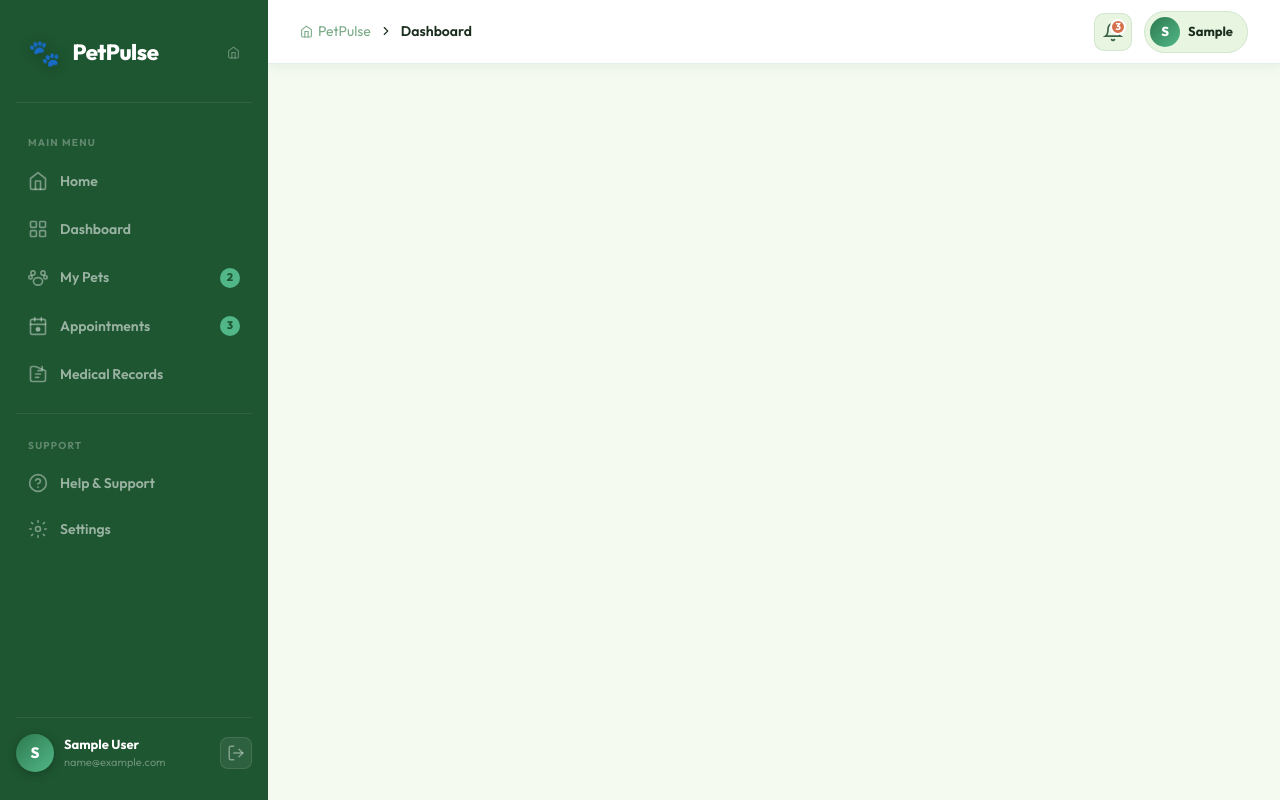
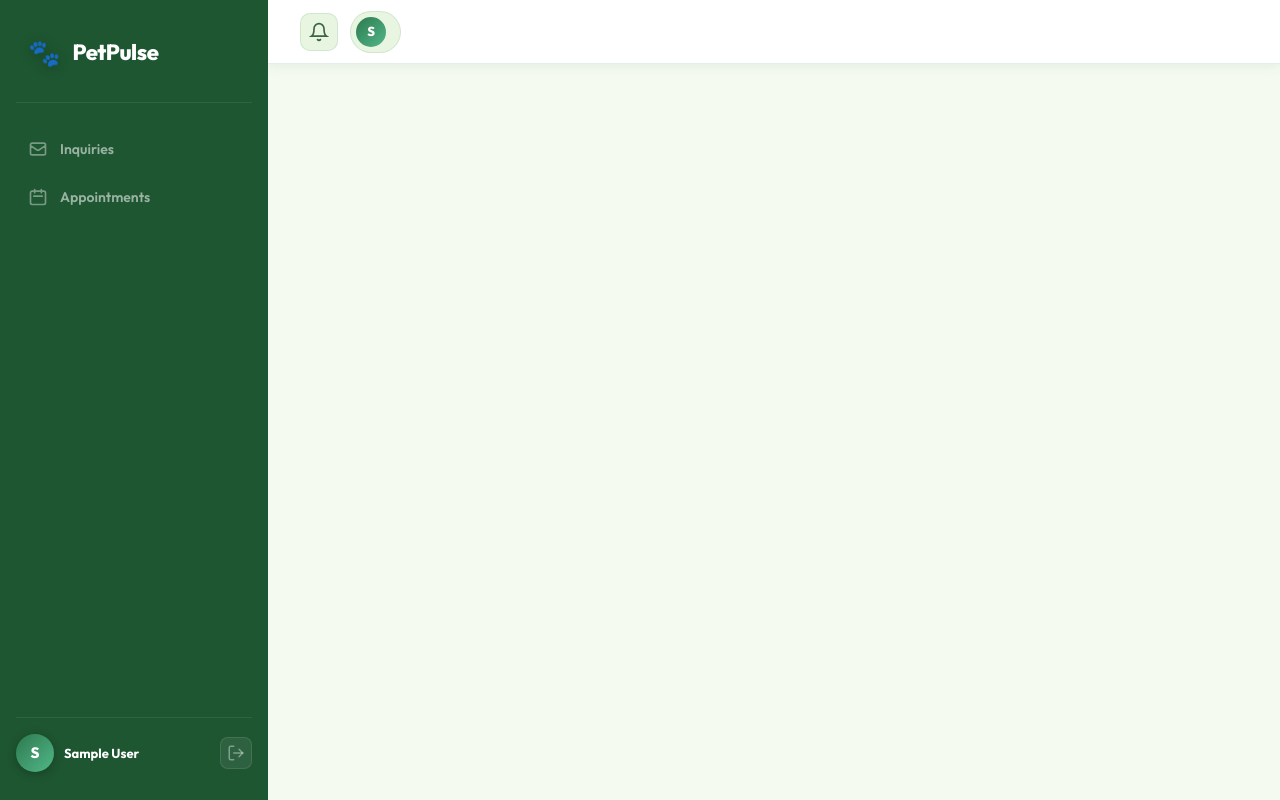
Before and after one commit to Harshavidath12/Pet-Pulse, a React (Vite) app in the folder Frontend/: page /dashboard/overview in a window 1280 px wide. Built offline with nearby package versions, Linux system fonts and the light colour scheme; sample sign-in values are in the browser's storage; a web font is replaced by a local one.

Commit message:
feat(Dashboard): add role-based admin sidebar with Inquiries and Appointments tabs

```diff
--- a/Frontend/src/pages/Dashboard.jsx
+++ b/Frontend/src/pages/Dashboard.jsx
@@ -1,6 +1,8 @@
 import { useState, useRef, useEffect } from 'react';
 import { Routes, Route, NavLink, Link, useNavigate, useLocation } from 'react-router-dom';
 import { useAuth } from '../context/AuthContext';
+import AdminInquiries from './AdminInquiries';
+import AdminAppointments from '../components/AdminAppointments';
 import Overview from './dashboard/Overview';
 import MyPets from './dashboard/MyPets';
 import Appointments from './dashboard/Appointments';
@@ -24,44 +26,6 @@ function writeLS(key, value) {
   localStorage.setItem(key, JSON.stringify(value));
 }
 
-/* ── Nav icon SVGs ── */
-const Icons = {
-  home: (
-    <svg width="20" height="20" viewBox="0 0 24 24" fill="none" stroke="currentColor" strokeWidth="2" strokeLinecap="round" strokeLinejoin="round">
-      <path d="M3 9l9-7 9 7v11a2 2 0 01-2 2H5a2 2 0 01-2-2z"/>
-      <polyline points="9 22 9 12 15 12 15 22"/>
-    </svg>
-  ),
-  dashboard: (
-    <svg width="20" height="20" viewBox="0 0 24 24" fill="none" stroke="currentColor" strokeWidth="2" strokeLinecap="round" strokeLinejoin="round">
-      <rect x="3" y="3" width="7" height="7" rx="1"/><rect x="14" y="3" width="7" height="7" rx="1"/>
-      <rect x="3" y="14" width="7" height="7" rx="1"/><rect x="14" y="14" width="7" height="7" rx="1"/>
-    </svg>
-  ),
-  pets: (
-    <svg width="20" height="20" viewBox="0 0 24 24" fill="none" stroke="currentColor" strokeWidth="2" strokeLinecap="round" strokeLinejoin="round">
-      <circle cx="6" cy="6" r="2.5"/><circle cx="18" cy="6" r="2.5"/>
-      <circle cx="3" cy="11" r="2"/><circle cx="21" cy="11" r="2"/>
-      <ellipse cx="12" cy="16" rx="5.5" ry="4.5"/>
-    </svg>
-  ),
-  appointments: (
-    <svg width="20" height="20" viewBox="0 0 24 24" fill="none" stroke="currentColor" strokeWidth="2" strokeLinecap="round" strokeLinejoin="round">
-      <rect x="3" y="4" width="18" height="18" rx="2"/>
-      <line x1="16" y1="2" x2="16" y2="6"/><line x1="8" y1="2" x2="8" y2="6"/>
-      <line x1="3" y1="10" x2="21" y2="10"/>
-      <circle cx="12" cy="16" r="2" fill="currentColor"/>
-    </svg>
-  ),
-  records: (
-    <svg width="20" height="20" viewBox="0 0 24 24" fill="none" stroke="currentColor" strokeWidth="2" strokeLinecap="round" strokeLinejoin="round">
-      <path d="M9 3H5a2 2 0 00-2 2v14a2 2 0 002 2h14a2 2 0 002-2V8z"/>
-      <polyline points="17 3 17 8 12 8"/><line x1="9" y1="12" x2="15" y2="12"/>
-      <line x1="9" y1="16" x2="13" y2="16"/>
-    </svg>
-  ),
-};
-
 export default function Dashboard() {
   const { user, logout } = useAuth();
   const navigate  = useNavigate();
@@ -77,6 +41,16 @@ export default function Dashboard() {
   /* ── Sidebar badges ── persisted in localStorage ── */
   const [petsBadge,  setPetsBadge]  = useState(() => readLS(LS_KEYS.pets,  2));
   const [apptsBadge, setApptsBadge] = useState(() => readLS(LS_KEYS.appts, 3));
+
+  useEffect(() => {
+    if (location.pathname === '/dashboard' || location.pathname === '/dashboard/') {
+      if (user?.role === 'admin') {
+        navigate('/dashboard/inquiries', { replace: true });
+      } else {
+        navigate('/dashboard/overview', { replace: true });
+      }
+    }
+  }, [location, navigate, user]);
 
   /* Clear sidebar badge when user visits the corresponding page */
   useEffect(() => {
@@ -115,191 +89,90 @@ export default function Dashboard() {
     navigate('/');
   };
 
-  /* Dynamic nav items — badges come from state */
-  const navItems = [
-    { to: '/',                                  label: 'Home',            icon: Icons.home,         badge: 0           },
-    { to: '/dashboard',              end: true, label: 'Dashboard',      icon: Icons.dashboard,    badge: 0           },
-    { to: '/dashboard/pets',                    label: 'My Pets',         icon: Icons.pets,         badge: petsBadge   },
-    { to: '/dashboard/appointments',            label: 'Appointments',    icon: Icons.appointments, badge: apptsBadge  },
-    { to: '/dashboard/records',                 label: 'Medical Records', icon: Icons.records,      badge: 0           },
-  ];
+  const navLinks = user?.role === 'admin'
+    ? [
+        { path: '/dashboard/inquiries', label: 'Inquiries', icon: 'M3 8l7.89 5.26a2 2 0 002.22 0L21 8M5 19h14a2 2 0 002-2V7a2 2 0 00-2-2H5a2 2 0 00-2 2v10a2 2 0 002 2z' },
+        { path: '/dashboard/appointments', label: 'Appointments', icon: 'M8 7V3m8 4V3m-9 8h10M5 21h14a2 2 0 002-2V7a2 2 0 00-2-2H5a2 2 0 00-2 2v12a2 2 0 002 2z' },
+      ]
+    : [
+        { path: '/dashboard/overview', label: 'Dashboard', icon: 'M4 6a2 2 0 012-2h2a2 2 0 012 2v2a2 2 0 01-2 2H6a2 2 0 01-2-2V6zM14 6a2 2 0 012-2h2a2 2 0 012 2v2a2 2 0 01-2 2h-2a2 2 0 01-2-2V6zM4 16a2 2 0 012-2h2a2 2 0 012 2v2a2 2 0 01-2 2H6a2 2 0 01-2-2v-2zM14 16a2 2 0 012-2h2a2 2 0 012 2v2a2 2 0 01-2 2h-2a2 2 0 01-2-2v-2z' },
+        { path: '/dashboard/pets', label: 'My Pets', icon: 'M4.318 6.318a4.5 4.5 0 000 6.364L12 20.364l7.682-7.682a4.5 4.5 0 00-6.364-6.364L12 7.636l-1.318-1.318a4.5 4.5 0 00-6.364 0z' },
+        { path: '/dashboard/appointments', label: 'Appointments', icon: 'M8 7V3m8 4V3m-9 8h10M5 21h14a2 2 0 002-2V7a2 2 0 00-2-2H5a2 2 0 00-2 2v12a2 2 0 002 2z' },
+        { path: '/dashboard/records', label: 'Medical Records', icon: 'M9 12h6m-6 4h6m2 5H7a2 2 0 01-2-2V5a2 2 0 012-2h5.586a1 1 0 01.707.293l5.414 5.414a1 1 0 01.293.707V19a2 2 0 01-2 2z' }
+      ];
 
   return (
     <div className="dashboard-layout">
-      {/* Mobile overlay */}
       {sidebarOpen && (
         <div className="sidebar-mobile-overlay" onClick={() => setSidebarOpen(false)} />
       )}
 
-      {/* ── Sidebar ── */}
       <aside className={`dashboard-sidebar ${sidebarOpen ? 'sidebar--open' : ''}`}>
         <Link to="/" className="sidebar-logo" title="Back to Home" id="sidebar-home-link">
           <span className="sidebar-logo-icon">🐾</span>
           <span className="sidebar-logo-text">PetPulse</span>
-          <svg
-            width="13" height="13" viewBox="0 0 24 24" fill="none"
-            stroke="rgba(255,255,255,0.35)" strokeWidth="2" strokeLinecap="round"
-            style={{ marginLeft: 'auto', flexShrink: 0 }}
-          >
-            <path d="M3 9l9-7 9 7v11a2 2 0 01-2 2H5a2 2 0 01-2-2z"/>
-            <polyline points="9 22 9 12 15 12 15 22"/>
-          </svg>
         </Link>
 
         <nav className="sidebar-nav">
-          <div className="sidebar-nav-section-label">Main Menu</div>
-          {navItems.map(({ to, end, label, icon, badge }) => (
+          {navLinks.map(({ path, label, icon }) => (
             <NavLink
-              key={to}
-              to={to}
-              end={end}
-              className={({ isActive }) =>
-                `sidebar-nav-item ${isActive ? 'sidebar-nav-item--active' : ''}`
-              }
+              key={path}
+              to={path}
+              className={({ isActive }) => `sidebar-nav-item ${isActive ? 'sidebar-nav-item--active' : ''}`}
               onClick={() => setSidebarOpen(false)}
-              id={`sidebar-${label.toLowerCase().replace(/\s+/g, '-')}`}
             >
-              <span className="sidebar-nav-icon">{icon}</span>
+              <span className="sidebar-nav-icon">
+                <svg width="20" height="20" viewBox="0 0 24 24" fill="none" stroke="currentColor" strokeWidth="2" strokeLinecap="round" strokeLinejoin="round"><path d={icon}/></svg>
+              </span>
               <span className="sidebar-nav-label">{label}</span>
-              {badge > 0 && <span className="sidebar-nav-badge">{badge}</span>}
             </NavLink>
           ))}
         </nav>
 
-        <div className="sidebar-divider" />
-
-        <nav className="sidebar-nav">
-          <div className="sidebar-nav-section-label">Support</div>
-          <button className="sidebar-nav-item" style={{ width: '100%', textAlign: 'left', background: 'none', border: 'none', cursor: 'pointer' }}>
-            <span className="sidebar-nav-icon">
-              <svg width="20" height="20" viewBox="0 0 24 24" fill="none" stroke="currentColor" strokeWidth="2" strokeLinecap="round"><circle cx="12" cy="12" r="10"/><path d="M9.09 9a3 3 0 015.83 1c0 2-3 3-3 3"/><line x1="12" y1="17" x2="12.01" y2="17"/></svg>
-            </span>
-            <span className="sidebar-nav-label">Help &amp; Support</span>
-          </button>
-          <button className="sidebar-nav-item" style={{ width: '100%', textAlign: 'left', background: 'none', border: 'none', cursor: 'pointer' }}>
-            <span className="sidebar-nav-icon">
-              <svg width="20" height="20" viewBox="0 0 24 24" fill="none" stroke="currentColor" strokeWidth="2" strokeLinecap="round"><circle cx="12" cy="12" r="3"/><path d="M12 2v2m0 16v2M4.22 4.22l1.42 1.42m12.72 12.72l1.42 1.42M2 12h2m16 0h2M4.22 19.78l1.42-1.42M18.36 5.64l1.42-1.42"/></svg>
-            </span>
-            <span className="sidebar-nav-label">Settings</span>
-          </button>
-        </nav>
-
-        {/* User at bottom */}
         <div className="sidebar-user">
-          <div className="sidebar-user-avatar">
-            {user?.avatar || user?.name?.[0] || 'U'}
-          </div>
+          <div className="sidebar-user-avatar">{user?.avatar || user?.name?.[0] || 'U'}</div>
           <div className="sidebar-user-info">
             <span className="sidebar-user-name">{user?.name}</span>
-            <span className="sidebar-user-email">{user?.email}</span>
           </div>
-          <button
-            className="sidebar-logout-btn"
-            onClick={handleLogout}
-            aria-label="Logout"
-            title="Sign out"
-            id="logout-btn"
-          >
-            <svg width="18" height="18" viewBox="0 0 24 24" fill="none" stroke="currentColor" strokeWidth="2" strokeLinecap="round">
-              <path d="M9 21H5a2 2 0 01-2-2V5a2 2 0 012-2h4"/>
-              <polyline points="16 17 21 12 16 7"/>
-              <line x1="21" y1="12" x2="9" y2="12"/>
-            </svg>
+          <button className="sidebar-logout-btn" onClick={handleLogout} aria-label="Logout">
+            <svg width="18" height="18" viewBox="0 0 24 24" fill="none" stroke="currentColor" strokeWidth="2" strokeLinecap="round"><path d="M9 21H5a2 2 0 01-2-2V5a2 2 0 012-2h4"/><polyline points="16 17 21 12 16 7"/><line x1="21" y1="12" x2="9" y2="12"/></svg>
           </button>
         </div>
       </aside>
 
-      {/* ── Main ── */}
       <div className="dashboard-main">
-        {/* Top bar */}
         <header className="dashboard-topbar">
-          <button
-            className="sidebar-hamburger"
-            onClick={() => setSidebarOpen(!sidebarOpen)}
-            aria-label="Toggle sidebar"
-            id="sidebar-toggle"
-          >
-            <svg width="22" height="22" viewBox="0 0 24 24" fill="none" stroke="currentColor" strokeWidth="2.5" strokeLinecap="round">
-              <line x1="3" y1="6" x2="21" y2="6"/>
-              <line x1="3" y1="12" x2="21" y2="12"/>
-              <line x1="3" y1="18" x2="21" y2="18"/>
-            </svg>
+          <button className="sidebar-hamburger" onClick={() => setSidebarOpen(!sidebarOpen)} aria-label="Toggle sidebar">
+            <svg width="22" height="22" viewBox="0 0 24 24" fill="none" stroke="currentColor" strokeWidth="2.5" strokeLinecap="round"><line x1="3" y1="6" x2="21" y2="6"/><line x1="3" y1="12" x2="21" y2="12"/><line x1="3" y1="18" x2="21" y2="18"/></svg>
           </button>
 
-          <div className="topbar-breadcrumb">
-            <Link to="/" style={{ color: 'var(--text-muted)', fontSize: 14, textDecoration: 'none', display: 'flex', alignItems: 'center', gap: 5, transition: 'color 0.2s' }}
-              onMouseEnter={e => e.currentTarget.style.color = 'var(--green-forest)'}
-              onMouseLeave={e => e.currentTarget.style.color = 'var(--text-muted)'}
-            >
-              <svg width="13" height="13" viewBox="0 0 24 24" fill="none" stroke="currentColor" strokeWidth="2" strokeLinecap="round">
-                <path d="M3 9l9-7 9 7v11a2 2 0 01-2 2H5a2 2 0 01-2-2z"/>
-                <polyline points="9 22 9 12 15 12 15 22"/>
-              </svg>
-              PetPulse
-            </Link>
-            <svg width="14" height="14" viewBox="0 0 24 24" fill="none" stroke="currentColor" strokeWidth="2" strokeLinecap="round"><path d="M9 18l6-6-6-6"/></svg>
-            <span style={{ color: 'var(--text-primary)', fontSize: 14, fontWeight: 600 }}>Dashboard</span>
-          </div>
-
           <div className="topbar-right">
-            {/* ── Notification bell ── */}
             <div style={{ position: 'relative' }} ref={notifRef}>
-              <button
-                className="topbar-icon-btn"
-                aria-label="Notifications"
-                id="notifications-btn"
-                onClick={handleNotifClick}
-              >
-                <svg width="20" height="20" viewBox="0 0 24 24" fill="none" stroke="currentColor" strokeWidth="2" strokeLinecap="round">
-                  <path d="M18 8A6 6 0 006 8c0 7-3 9-3 9h18s-3-2-3-9"/><path d="M13.73 21a2 2 0 01-3.46 0"/>
-                </svg>
-                {notifCount > 0 && (
-                  <span className="topbar-badge">{notifCount}</span>
-                )}
+              <button className="topbar-icon-btn" onClick={handleNotifClick}>
+                <svg width="20" height="20" viewBox="0 0 24 24" fill="none" stroke="currentColor" strokeWidth="2" strokeLinecap="round"><path d="M18 8A6 6 0 006 8c0 7-3 9-3 9h18s-3-2-3-9"/><path d="M13.73 21a2 2 0 01-3.46 0"/></svg>
               </button>
-
-              {notifOpen && (
-                <div className="notif-dropdown">
-                  <div className="notif-dropdown-header">
-                    <span className="notif-dropdown-title">Notifications</span>
-                    <button className="notif-mark-read" onClick={() => setNotifOpen(false)}>
-                      Close
-                    </button>
-                  </div>
-                  <ul className="notif-list">
-                    {[
-                      { icon: '📅', text: 'Annual Checkup for Max on Jun 15', time: '2 hours ago' },
-                      { icon: '💉', text: "Luna's vaccination is due soon",   time: '1 day ago'   },
-                      { icon: '✅', text: 'Appointment confirmed — Dental Cleaning', time: '2 days ago' },
-                    ].map((n, i) => (
-                      <li key={i} className="notif-item">
-                        <span className="notif-item-icon">{n.icon}</span>
-                        <div className="notif-item-body">
-                          <p className="notif-item-text">{n.text}</p>
-                          <span className="notif-item-time">{n.time}</span>
-                        </div>
-                      </li>
-                    ))}
-                  </ul>
-                </div>
-              )}
             </div>
-
-            {/* User chip */}
             <div className="topbar-user-chip">
               <div className="topbar-user-avatar">{user?.avatar || user?.name?.[0] || 'U'}</div>
-              <span className="topbar-user-name">{user?.name?.split(' ')[0]}</span>
             </div>
           </div>
         </header>
 
-        {/* Page content */}
         <div className="dashboard-content">
           <Routes>
-            <Route index element={<Overview />} />
-            <Route path="pets"         element={<MyPets />} />
-            <Route path="appointments" element={<Appointments />} />
-            <Route path="records"      element={<MedicalRecords />} />
+            {user?.role === 'admin' ? (
+              <>
+                <Route path="inquiries" element={<AdminInquiries />} />
+                <Route path="appointments" element={<AdminAppointments />} />
+              </>
+            ) : (
+              <>
+                <Route path="overview" element={<Overview />} />
+                <Route path="pets" element={<MyPets />} />
+                <Route path="appointments" element={<Appointments />} />
+                <Route path="records" element={<MedicalRecords />} />
+              </>
+            )}
           </Routes>
         </div>
       </div>
```
